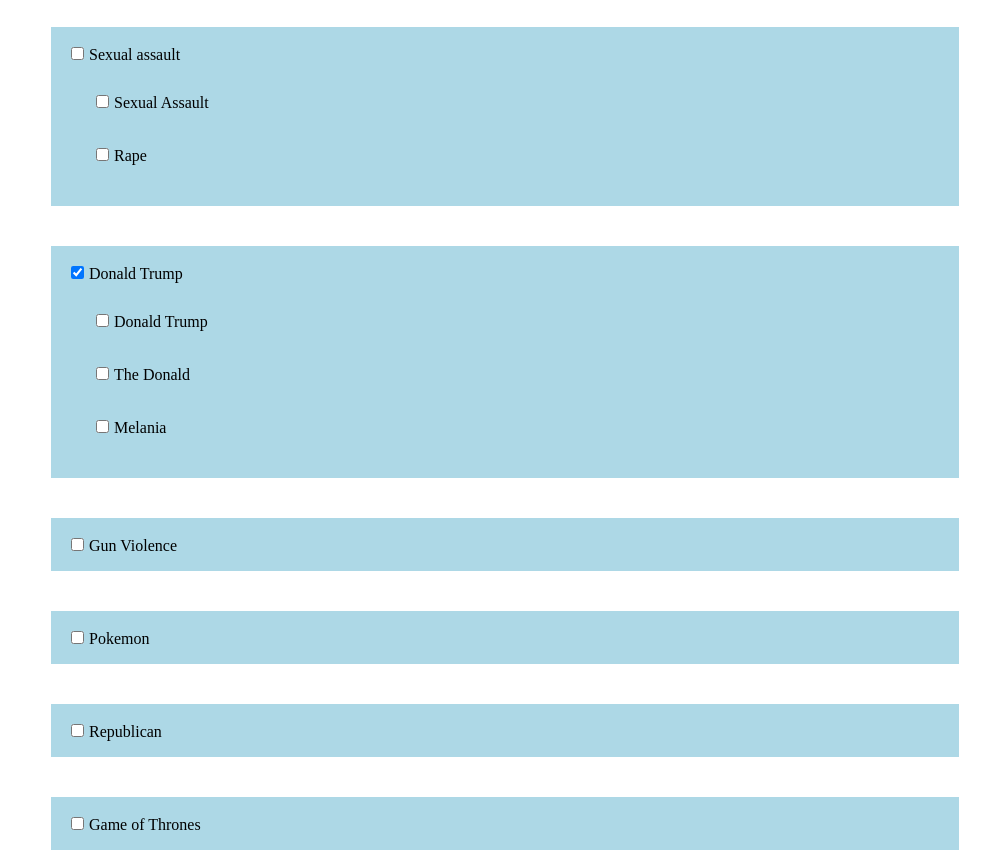
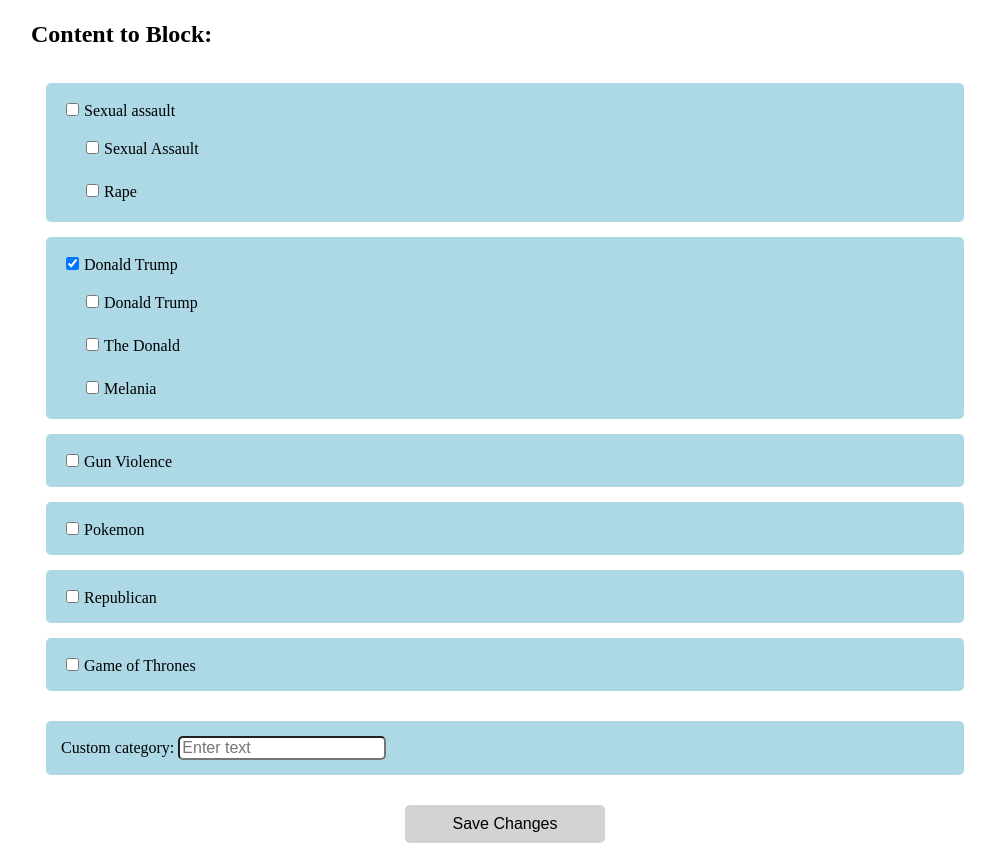
Before and after one commit to ksalehi/SafeScroll, a browser extension: page options.html in a window 1280 px wide. Shown: the part 87-954 px from the top of the page, without its empty margins (135-1130 px from the left). Drawn offline with Linux system fonts and the light colour scheme.

Commit message:
added more styling

```diff
--- a/css/style.css
+++ b/css/style.css
@@ -70,10 +70,13 @@
 }
 
 #save-button {
-  margin: 15px;
+  margin: 15px auto;
+  padding: 10px;
+  width: 200px;
+  text-align: center;
 }
 
-#content {
+.main {
   display: flex;
   justify-content: center;
   flex-direction: column;
@@ -90,6 +93,7 @@
 }
 
 .outer-label {
+  margin: 15px;
   padding: 15px;
 }
 
@@ -103,24 +107,19 @@
   text-align: center;
 }
 
-
 label {
-  margin: 20px;
+  margin-top: 10px;
   padding: 5px;
+  padding-left: 20px;
   font-size: 16px;
   display: block;
   background: lightblue;
+  border-radius: 5px;
 }
 
 input[type="checkbox"] {
   padding: 5px;
   margin: 5px;
-}
-
-h1, h2 {
-  display: flex;
-  margin: 10px auto;
-  width: 75%;
 }
 
 input[type="text"] {
@@ -129,6 +128,11 @@
   font-size: 16px;
 }
 
+#status {
+  font-size: 16px;
+  margin-left: 15px;
+}
+
 .hidden-submit {
   display: none;
 }
--- a/options.html
+++ b/options.html
@@ -8,6 +8,7 @@
 </head>
 
   <body>
+    <div class="main">
       <h1>Settings</h1>
 
       <h2>Content to Block:</h2>
@@ -33,14 +34,14 @@
         <label class="outer-label"><input class="category" type="checkbox" value="Pokemon">Pokemon</label>
         <label class="outer-label"><input class="category" type="checkbox" value="Republican">Republican</label>
         <label class="outer-label"><input class="category" type="checkbox" value="Game of Thrones">Game of Thrones</label>
+      </div>
       <form id="custom-category-form">
         <label class="outer-label">Custom category: <input type="text" placeholder="Enter text" class="custom-category" value=""></label>
         <input type="submit" class="hidden-submit"/>
       </form>
-    </div>
 
       <div id="status"></div>
-    <button id="save-button">Save</button>
-
+      <button id="save-button">Save Changes</button>
+    </div>
   </body>
 </html>
--- a/options.js
+++ b/options.js
@@ -20,7 +20,6 @@
   chrome.storage.sync.get({
     blockContent: ['Trump'],
   }, function(items) {
-    debugger;
     // restore which boxes are checked:
     $('#content input').toArray().forEach(input => {
       // document.getElementById("checkbox").checked = true;
@@ -35,7 +34,7 @@
       let category = $(`<input class="category" type="checkbox" value='${customCategory}'>`);
       label.prepend(category);
       category[0].checked = true;
-      $('#custom-category-form').prepend(label);
+      $('#content').append(label);
     });
   });
 }
@@ -45,7 +44,7 @@
   let category = $(`<input class="category" type="checkbox" value='${string}'>`);
   label.prepend(category);
   category[0].checked = true;
-  $('#custom-category-form').prepend(label);
+  $('#content').append(label);
   $('.custom-category').val(''); // clear input field
 }
 
```
Lines whose indentation alone changed are shown as unchanged.
